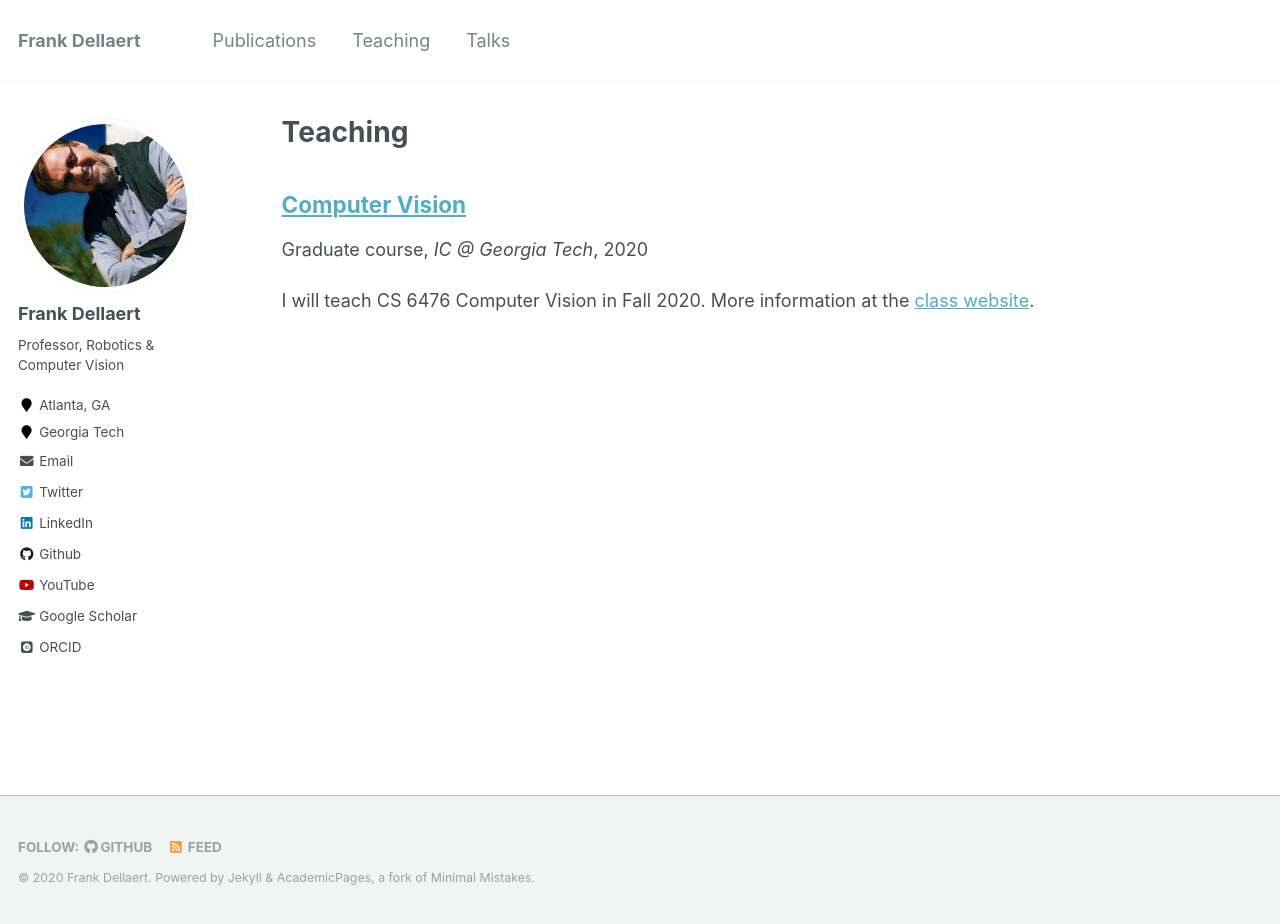
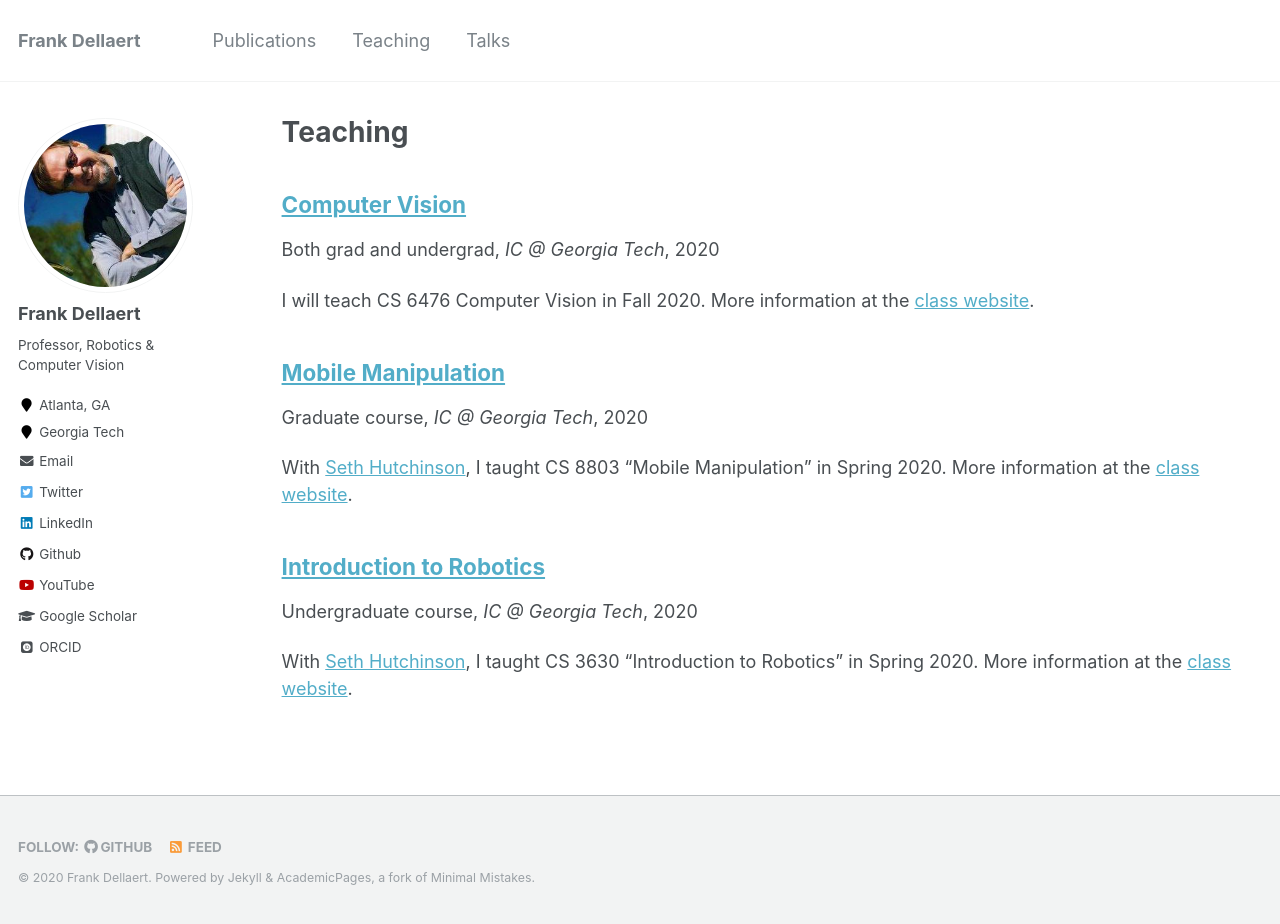
Before and after one commit to dellaert/dellaert.github.io, a Jekyll site: the page built from _pages/teaching.html, in a window 1280 px wide and 924 px high. Built offline with Jekyll 4.4.1, drawn with Linux system fonts in a browser that asks for light colours; some web fonts are replaced.

Commit message:
Other courses

```diff
--- /dev/null
+++ b/_teaching/3630.md
@@ -0,0 +1,11 @@
+---
+title: "Introduction to Robotics"
+collection: teaching
+type: "Undergraduate course"
+permalink: /teaching/3630
+venue: "IC @ Georgia Tech"
+date: 2020-01-05
+location: "Atlanta-GA"
+---
+
+With [Seth Hutchinson](https://www.cc.gatech.edu/~seth/), I taught CS 3630 "Introduction to Robotics" in Spring 2020. More information at the [class website](https://dellaert.github.io/20S-3630/).
--- /dev/null
+++ b/_teaching/8803MM.md
@@ -0,0 +1,11 @@
+---
+title: "Mobile Manipulation"
+collection: teaching
+type: "Graduate course"
+permalink: /teaching/20F-6476
+venue: "IC @ Georgia Tech"
+date: 2020-08-17
+location: "Atlanta-GA"
+---
+
+With [Seth Hutchinson](https://www.cc.gatech.edu/~seth/), I taught CS 8803 "Mobile Manipulation" in Spring 2020. More information at the [class website](https://dellaert.github.io/20S-8803MM/).
--- a/_teaching/20F-6476.md
+++ b/_teaching/x476.md
@@ -1,8 +1,8 @@
 ---
 title: "Computer Vision"
 collection: teaching
-type: "Graduate course"
-permalink: /teaching/20F-6476
+type: "Both grad and undergrad"
+permalink: /teaching/x6476
 venue: "IC @ Georgia Tech"
 date: 2020-08-17
 location: "Atlanta-GA"
@@ -11,3 +11,7 @@ location: "Atlanta-GA"
 I will teach CS 6476 Computer Vision in Fall 2020. More information at the [class website](https://dellaert.github.io/20F-6476/).
 
 ![Crazy Eye](https://dellaert.github.io/20F-6476/images/cover-image.jpg)
+
+Earlier versions:
+
+- Undergrad version: [class website](https://dellaert.github.io/19F-4476/).
```
